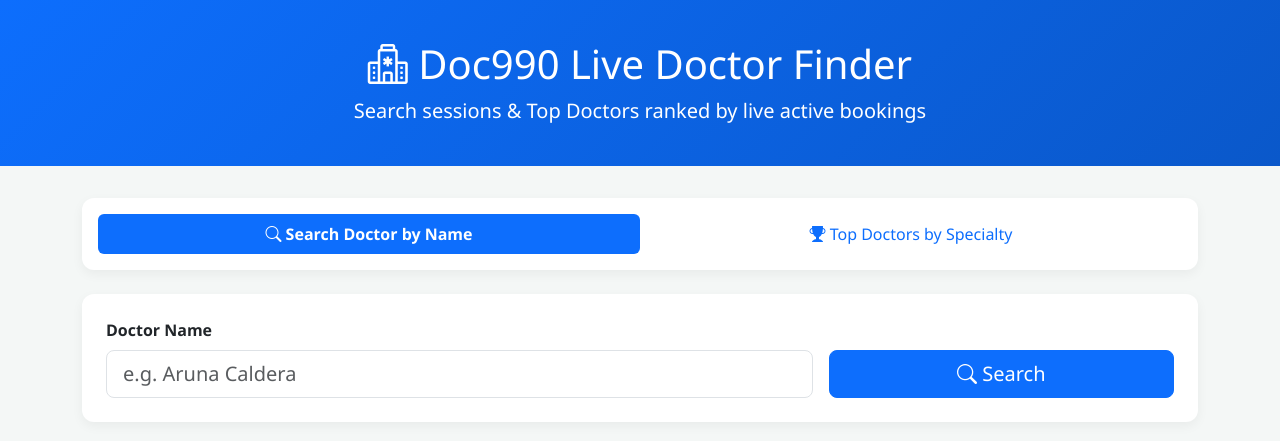
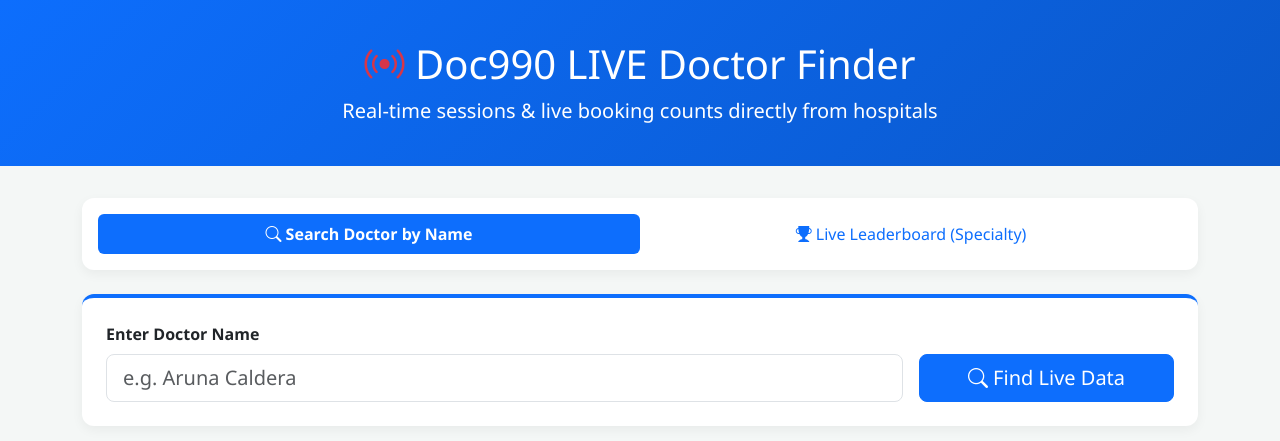
Before and after one commit to RV00095/Doc-Finder, a Flask app: page / in a window 1280 px wide. Shown: the top 441 px of the page. Run offline with Flask 3, Linux system fonts and the light colour scheme; data that the repository does not hold is empty.

Commit message:
index.html

```diff
--- a/templates/index.html
+++ b/templates/index.html
@@ -3,7 +3,7 @@
 <head>
     <meta charset="UTF-8">
     <meta name="viewport" content="width=device-width, initial-scale=1.0">
-    <title>Doc990 Live Doctor Finder</title>
+    <title>Doc990 LIVE Finder & Leaderboard</title>
     <link href="https://cdn.jsdelivr.net/npm/bootstrap@5.3.0/dist/css/bootstrap.min.css" rel="stylesheet">
     <link rel="stylesheet" href="https://cdn.jsdelivr.net/npm/bootstrap-icons@1.11.1/font/bootstrap-icons.css">
     <style>
@@ -11,18 +11,16 @@
         .hero-header { background: linear-gradient(135deg, #0d6efd 0%, #0a58ca 100%); color: white; padding: 2.5rem 0; margin-bottom: 2rem; }
         .card-custom { border-radius: 12px; border: none; box-shadow: 0 4px 12px rgba(0,0,0,0.05); }
         .nav-pills .nav-link.active { background-color: #0d6efd; font-weight: 600; }
-        .badge-active { background-color: #198754; font-size: 0.95rem; }
-        .badge-high-demand { background-color: #dc3545; animation: pulse 2s infinite; font-size: 0.85rem; }
-        @keyframes pulse { 0% { opacity: 0.85; } 50% { opacity: 1; } 100% { opacity: 0.85; } }
-        .hospital-tag { background-color: #0d6efd; color: #fff; font-weight: 600; padding: 6px 12px; border-radius: 6px; font-size: 0.9rem; }
+        .badge-live { animation: blink 2s infinite; }
+        @keyframes blink { 0% { opacity: 0.8; } 50% { opacity: 1; } 100% { opacity: 0.8; } }
     </style>
 </head>
 <body>
 
 <div class="hero-header text-center">
     <div class="container">
-        <h1><i class="bi bi-hospital"></i> Doc990 Live Doctor Finder</h1>
-        <p class="lead mb-0">Search sessions & Top Doctors ranked by live active bookings</p>
+        <h1><i class="bi bi-broadcast badge-live text-danger"></i> Doc990 LIVE Doctor Finder</h1>
+        <p class="lead mb-0">Real-time sessions & live booking counts directly from hospitals</p>
     </div>
 </div>
 
@@ -33,7 +31,7 @@
                 <button class="nav-link active" id="search-tab" data-bs-toggle="tab" data-bs-target="#search-panel" type="button"><i class="bi bi-search"></i> Search Doctor by Name</button>
             </li>
             <li class="nav-item" role="presentation">
-                <button class="nav-link" id="top-tab" data-bs-toggle="tab" data-bs-target="#top-panel" type="button"><i class="bi bi-trophy-fill"></i> Top Doctors by Specialty</button>
+                <button class="nav-link" id="top-tab" data-bs-toggle="tab" data-bs-target="#top-panel" type="button"><i class="bi bi-trophy-fill"></i> Live Leaderboard (Specialty)</button>
             </li>
         </ul>
     </div>
@@ -41,57 +39,48 @@
     <div class="tab-content" id="mainTabContent">
         <!-- TAB 1: SEARCH BY NAME -->
         <div class="tab-pane fade show active" id="search-panel" role="tabpanel">
-            <div class="card card-custom p-4 mb-4">
+            <div class="card card-custom p-4 mb-4 border-top border-primary border-4">
                 <form id="searchForm" class="row g-3 align-items-center">
-                    <div class="col-md-8">
-                        <label class="form-label fw-bold">Doctor Name</label>
+                    <div class="col-md-9">
+                        <label class="form-label fw-bold">Enter Doctor Name</label>
                         <input type="text" id="doctorQuery" class="form-control form-control-lg" placeholder="e.g. Aruna Caldera" required>
                     </div>
-                    <div class="col-md-4 d-grid mt-auto">
-                        <button type="submit" class="btn btn-primary btn-lg"><i class="bi bi-search"></i> Search</button>
+                    <div class="col-md-3 d-grid mt-auto">
+                        <button type="submit" class="btn btn-primary btn-lg"><i class="bi bi-search"></i> Find Live Data</button>
                     </div>
                 </form>
             </div>
             <div id="searchSpinner" class="text-center d-none my-5">
                 <div class="spinner-border text-primary" style="width: 3rem; height: 3rem;" role="status"></div>
-                <p class="mt-2 text-muted fw-bold">Searching doctor sessions & hospitals...</p>
+                <p class="mt-2 text-muted fw-bold">Fetching Live Data from Hospitals...</p>
             </div>
             <div id="searchResults" class="d-none">
-                <div class="table-responsive bg-white rounded shadow-sm">
-                    <table class="table table-hover align-middle mb-0">
-                        <thead class="table-dark">
-                            <tr>
-                                <th>Doctor</th>
-                                <th>Hospital Name</th>
-                                <th>Date & Time</th>
-                                <th>Bookings</th>
-                                <th>Action</th>
-                            </tr>
-                        </thead>
-                        <tbody id="sessionsTableBody"></tbody>
-                    </table>
-                </div>
+                <div id="searchDoctorsList"></div>
             </div>
         </div>
 
-        <!-- TAB 2: TOP DOCTORS -->
+        <!-- TAB 2: LEADERBOARD BY SPECIALTY -->
         <div class="tab-pane fade" id="top-panel" role="tabpanel">
-            <div class="card card-custom p-4 mb-4">
+            <div class="card card-custom p-4 mb-4 border-top border-success border-4">
                 <div class="row g-3 align-items-center">
-                    <div class="col-md-8">
-                        <label class="form-label fw-bold">Select Specialty</label>
+                    <div class="col-md-12 mb-2">
+                        <label class="form-label fw-bold"><i class="bi bi-funnel"></i> Search & Select Specialty</label>
+                        <!-- Specialty Search Bar -->
+                        <input type="text" id="specialtySearchBar" class="form-control mb-2" placeholder="Type here to search specialty... (e.g. cardio, neuro)">
+                    </div>
+                    <div class="col-md-9">
                         <select id="specialtySelect" class="form-select form-select-lg">
                             <option value="">Loading specialties...</option>
                         </select>
                     </div>
-                    <div class="col-md-4 d-grid mt-auto">
-                        <button id="findTopDocsBtn" class="btn btn-success btn-lg"><i class="bi bi-award-fill"></i> View Leaderboard</button>
+                    <div class="col-md-3 d-grid mt-auto">
+                        <button id="findTopDocsBtn" class="btn btn-success btn-lg"><i class="bi bi-award-fill"></i> View Live Board</button>
                     </div>
                 </div>
             </div>
             <div id="topSpinner" class="text-center d-none my-5">
                 <div class="spinner-border text-success" style="width: 3rem; height: 3rem;" role="status"></div>
-                <p class="mt-2 text-muted fw-bold">Loading Top Doctors by active bookings...</p>
+                <p class="mt-2 text-muted fw-bold">Analyzing Live Booking Data...</p>
             </div>
             <div id="topResults" class="d-none">
                 <div id="doctorsList"></div>
@@ -102,77 +91,50 @@
 
 <script src="https://cdn.jsdelivr.net/npm/bootstrap@5.3.0/dist/js/bootstrap.bundle.min.js"></script>
 <script>
+let allSpecialties = [];
+
 document.addEventListener('DOMContentLoaded', () => {
     loadSpecialties();
     document.getElementById('searchForm').addEventListener('submit', handleSearch);
     document.getElementById('findTopDocsBtn').addEventListener('click', handleTopDoctors);
+
+    // Specialty Search Bar Logic
+    document.getElementById('specialtySearchBar').addEventListener('input', function(e) {
+        const term = e.target.value.toLowerCase();
+        const filtered = allSpecialties.filter(sp => sp.name.toLowerCase().includes(term));
+        renderSpecialtiesDropdown(filtered);
+    });
 });
 
 async function loadSpecialties() {
     try {
         const res = await fetch('/api/get_specialties');
         const data = await res.json();
-        const select = document.getElementById('specialtySelect');
-        select.innerHTML = '<option value="">-- Choose a Specialty --</option>';
-        data.specialties.forEach(sp => {
-            select.innerHTML += `<option value="${sp.id}" data-name="${sp.name}">${sp.name}</option>`;
-        });
+        allSpecialties = data.specialties || [];
+        renderSpecialtiesDropdown(allSpecialties);
     } catch (e) { console.error(e); }
 }
 
-async function handleSearch(e) {
-    e.preventDefault();
-    const query = document.getElementById('doctorQuery').value.trim();
-    if (!query) return;
-
-    document.getElementById('searchSpinner').classList.remove('d-none');
-    document.getElementById('searchResults').classList.add('d-none');
-
-    try {
-        const res = await fetch(`/api/search?query=${encodeURIComponent(query)}`);
-        const data = await res.json();
-        const tbody = document.getElementById('sessionsTableBody');
-        tbody.innerHTML = '';
-
-        if (!data.sessions || data.sessions.length === 0) {
-            tbody.innerHTML = `<tr><td colspan="5" class="text-center py-4 text-muted">No sessions found.</td></tr>`;
-        } else {
-            data.sessions.forEach(s => {
-                const badgeClass = s.active_appointments >= 10 ? 'bg-danger' : (s.active_appointments > 0 ? 'bg-success' : 'bg-secondary');
-                tbody.innerHTML += `
-                    <tr>
-                        <td class="fw-bold">${s.doctor_name}</td>
-                        <td><span class="hospital-tag"><i class="bi bi-building me-1"></i> ${s.hospital}</span></td>
-                        <td>${s.date_time}</td>
-                        <td><span class="badge ${badgeClass} fs-6">${s.active_appointments} Bookings</span></td>
-                        <td><a href="${s.source_url}" target="_blank" class="btn btn-sm btn-outline-primary">Channel</a></td>
-                    </tr>`;
+function renderSpecialtiesDropdown(specialtiesList) {
+    const select = document.getElementById('specialtySelect');
+    select.innerHTML = '<option value="">-- Choose a Specialty --</option>';
+    specialtiesList.forEach(sp => {
+        select.innerHTML += `<option value="${sp.id}" data-name="${sp.name}">${sp.name}</option>`;
     });
 }
-        document.getElementById('searchResults').classList.remove('d-none');
-    } catch (err) { alert('Failed to search doctor.'); }
-    finally { document.getElementById('searchSpinner').classList.add('d-none'); }
+
+// Universal UI Builder for Doctor Cards (Used for both Name Search and Leaderboard)
+function renderDoctorCards(doctorsArray, containerId, showRank = false) {
+    const container = document.getElementById(containerId);
+    container.innerHTML = '';
+
+    if (!doctorsArray || doctorsArray.length === 0) {
+        container.innerHTML = `<div class="alert alert-warning fw-bold"><i class="bi bi-exclamation-triangle"></i> No active sessions found for this query right now.</div>`;
+        return;
     }
 
-async function handleTopDoctors() {
-    const select = document.getElementById('specialtySelect');
-    const specId = select.value;
-    const specName = select.options[select.selectedIndex]?.dataset?.name || '';
-    if (!specId) { alert('Please select a specialty!'); return; }
-
-    document.getElementById('topSpinner').classList.remove('d-none');
-    document.getElementById('topResults').classList.add('d-none');
-
-    try {
-        const res = await fetch(`/api/top_doctors?specialty_id=${specId}&specialty_name=${encodeURIComponent(specName)}`);
-        const data = await res.json();
-        const docsList = document.getElementById('doctorsList');
-        docsList.innerHTML = '';
-
-        if (!data.doctors || data.doctors.length === 0) {
-            docsList.innerHTML = `<div class="alert alert-warning">No doctors found with active sessions.</div>`;
-        } else {
-            data.doctors.forEach((doc, idx) => {
+    doctorsArray.forEach((doc, idx) => {
+        // Group sessions by Hospital
         let hospitalGroups = {};
         doc.sessions.forEach(s => {
             if (!hospitalGroups[s.hospital]) hospitalGroups[s.hospital] = [];
@@ -185,16 +147,16 @@ async function handleTopDoctors() {
             let totalHBookings = hSessions.reduce((sum, s) => sum + s.active_appointments, 0);
 
             hospitalBlocksHtml += `
-                    <div class="mb-3 border rounded p-3 bg-white shadow-sm">
+            <div class="mb-3 border rounded p-3 bg-white shadow-sm border-start border-primary border-4">
                 <h6 class="fw-bold text-primary mb-3 border-bottom pb-2">
                     <i class="bi bi-building"></i> ${h}
                     <span class="badge bg-secondary ms-2">${hSessions.length} Sessions</span>
-                            <span class="badge bg-success ms-1">${totalHBookings} Bookings</span>
+                    <span class="badge bg-success ms-1">${totalHBookings} Live Bookings Here</span>
                 </h6>
                 <div>`;
 
             hSessions.forEach(s => {
-                        const badgeColor = s.active_appointments >= 10 ? 'bg-danger' : (s.active_appointments > 0 ? 'bg-success' : 'bg-secondary');
+                const badgeColor = s.active_appointments >= 10 ? 'bg-danger badge-live' : (s.active_appointments > 0 ? 'bg-success' : 'bg-secondary');
                 hospitalBlocksHtml += `
                     <div class="d-flex justify-content-between align-items-center py-2 border-bottom border-light">
                         <span class="text-dark fw-medium"><i class="bi bi-calendar-event text-muted me-2"></i>${s.date_time}</span>
@@ -204,26 +166,74 @@ async function handleTopDoctors() {
             hospitalBlocksHtml += `</div></div>`;
         }
 
-                docsList.innerHTML += `
-                    <div class="card card-custom mb-4 p-4 border-top border-primary border-4">
+        const rankHtml = showRank ? `<span class="badge bg-primary fs-6 me-2">Rank #${idx + 1}</span>` : '';
+        const highDemandHtml = doc.total_active_appointments >= 10 ? '<span class="badge bg-danger badge-live ms-2"><i class="bi bi-fire"></i> High Demand</span>' : '';
+        const totalBookings = doc.total_active_appointments || doc.sessions.reduce((sum, s) => sum + s.active_appointments, 0);
+        const chanUrl = doc.channel_url || (doc.sessions[0] ? doc.sessions[0].source_url : '#');
+
+        container.innerHTML += `
+            <div class="card card-custom mb-4 p-4 shadow-sm">
                 <div class="d-flex justify-content-between align-items-start mb-3">
                     <div>
-                                <span class="badge bg-primary fs-6 me-2">Rank #${idx + 1}</span>
+                        ${rankHtml}
                         <h3 class="d-inline fw-bold text-dark">${doc.doctor_name}</h3>
-                                ${doc.high_demand ? '<span class="badge badge-high-demand ms-2"><i class="bi bi-fire"></i> High Demand</span>' : ''}
+                        ${highDemandHtml}
                     </div>
                     <div class="text-end">
-                                <span class="badge badge-active fs-5 mb-2">${doc.total_active_appointments} Total Bookings</span><br>
-                                <a href="${doc.channel_url}" target="_blank" class="btn btn-primary"><i class="bi bi-calendar-check"></i> Channel Now</a>
+                        <span class="badge bg-success fs-5 mb-2">${totalBookings} Total Live Bookings</span><br>
+                        <a href="${chanUrl}" target="_blank" class="btn btn-primary"><i class="bi bi-calendar-check"></i> Channel Now</a>
                     </div>
                 </div>
                 <div class="bg-light p-3 rounded">
-                            <h5 class="fw-bold mb-3 text-secondary"><i class="bi bi-hospital"></i> Hospital Breakdown:</h5>
+                    <h5 class="fw-bold mb-3 text-secondary"><i class="bi bi-hospital"></i> Hospital Breakdown & Live Sessions:</h5>
                     ${hospitalBlocksHtml}
                 </div>
             </div>`;
     });
 }
+
+// Tab 1: Search By Name
+async function handleSearch(e) {
+    e.preventDefault();
+    const query = document.getElementById('doctorQuery').value.trim();
+    if (!query) return;
+
+    document.getElementById('searchSpinner').classList.remove('d-none');
+    document.getElementById('searchResults').classList.add('d-none');
+
+    try {
+        const res = await fetch(`/api/search?query=${encodeURIComponent(query)}`);
+        const data = await res.json();
+
+        // Convert flat sessions to doctor-grouped format for uniform UI
+        let docMap = {};
+        (data.sessions || []).forEach(s => {
+            if (!docMap[s.doctor_name]) docMap[s.doctor_name] = { doctor_name: s.doctor_name, sessions: [], channel_url: s.source_url };
+            docMap[s.doctor_name].sessions.push(s);
+        });
+
+        renderDoctorCards(Object.values(docMap), 'searchDoctorsList', false);
+        document.getElementById('searchResults').classList.remove('d-none');
+    } catch (err) { alert('Failed to search doctor.'); }
+    finally { document.getElementById('searchSpinner').classList.add('d-none'); }
+}
+
+// Tab 2: Top Doctors
+async function handleTopDoctors() {
+    const select = document.getElementById('specialtySelect');
+    const specId = select.value;
+    const specName = select.options[select.selectedIndex]?.dataset?.name || '';
+    if (!specId) { alert('Please select a specialty!'); return; }
+
+    document.getElementById('topSpinner').classList.remove('d-none');
+    document.getElementById('topResults').classList.add('d-none');
+
+    try {
+        // Add timestamp to query to absolutely bypass any browser cache
+        const res = await fetch(`/api/top_doctors?specialty_id=${specId}&specialty_name=${encodeURIComponent(specName)}&_t=${new Date().getTime()}`);
+        const data = await res.json();
+
+        renderDoctorCards(data.doctors, 'doctorsList', true);
         document.getElementById('topResults').classList.remove('d-none');
     } catch (err) { alert('Failed to load top doctors.'); }
     finally { document.getElementById('topSpinner').classList.add('d-none'); }
```
Lines whose indentation alone changed are shown as unchanged.
